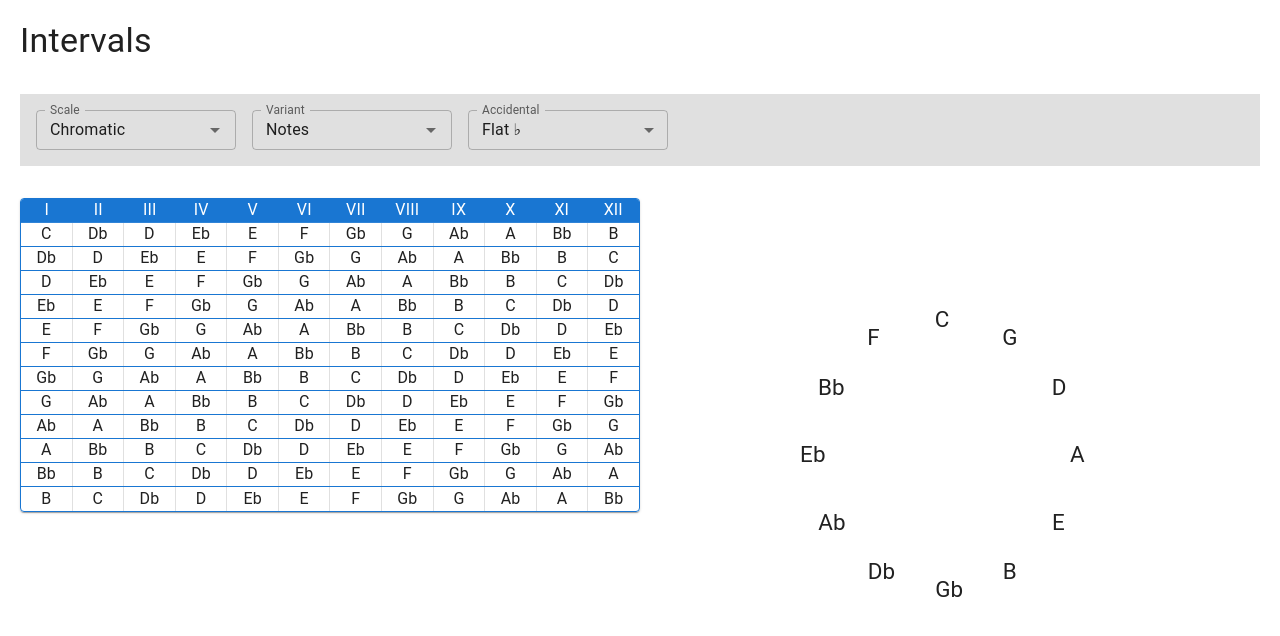
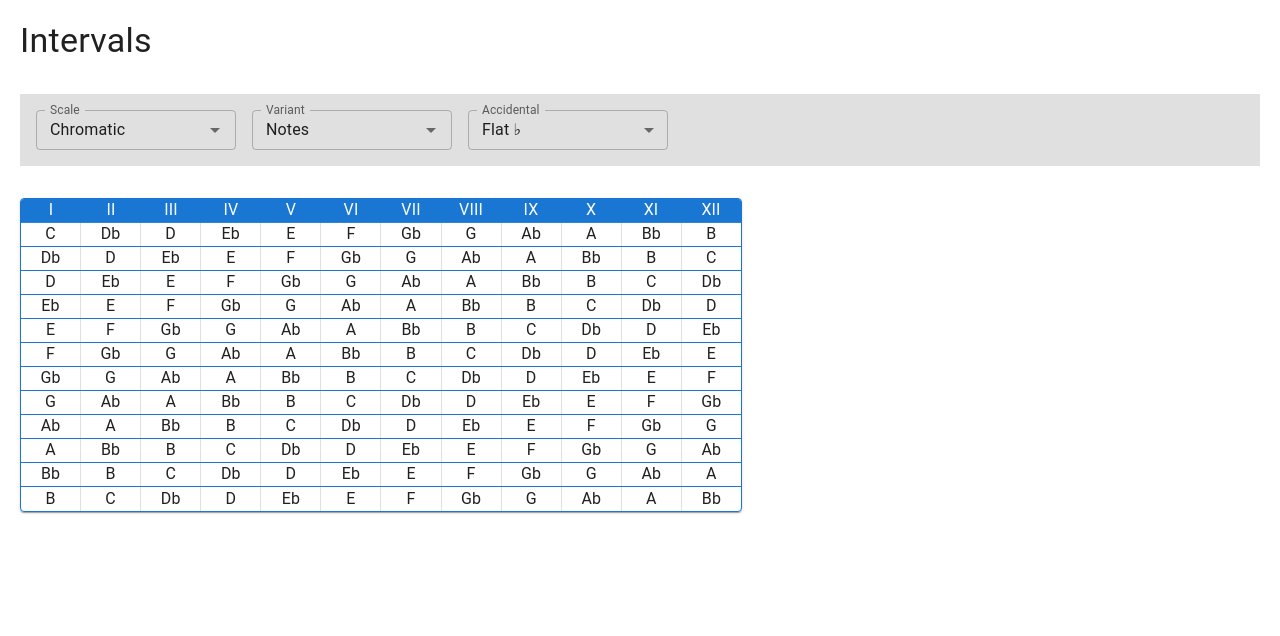
Before and after one commit to glennholland/interval-calc, a React (Vite) app: page / in a window 1280 px wide. Shown: the top 636 px of the page. Built offline with nearby package versions, Linux system fonts and the light colour scheme.

Commit message:
remove-cycle

```diff
--- a/src/App.tsx
+++ b/src/App.tsx
@@ -14,7 +14,6 @@ import {
 import { createTheme, ThemeProvider } from '@mui/material/styles';
 import { useMemo, useState } from 'react';
 import './App.css';
-import Cycle from './components/cycle/Cycle';
 import Table from './Table';
 import { SCALE, scaleNameToTitleCase, SCALES } from './util/scaleUtils';
 
@@ -137,7 +136,7 @@ function App() {
               accidental={accidental}
             />
           </Paper>
-          <Box
+          {/* <Box
             sx={{
               flex: 1,
               display: 'flex',
@@ -145,8 +144,8 @@ function App() {
               alignItems: 'center',
             }}
           >
-            <Cycle accidental={accidental} />
-          </Box>
+           <Cycle accidental={accidental} />
+          </Box> */}
         </Box>
       </Box>
     </ThemeProvider>
```
